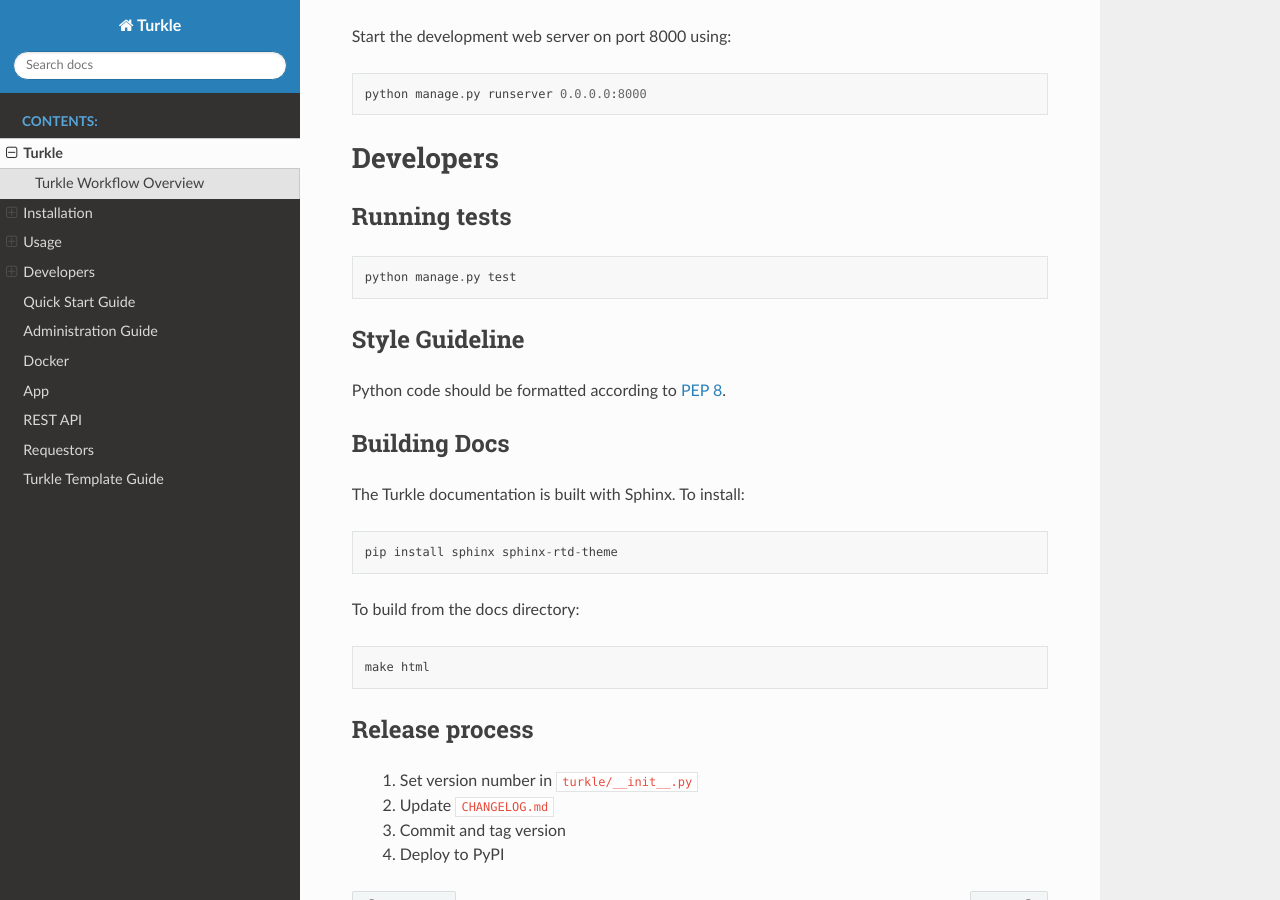
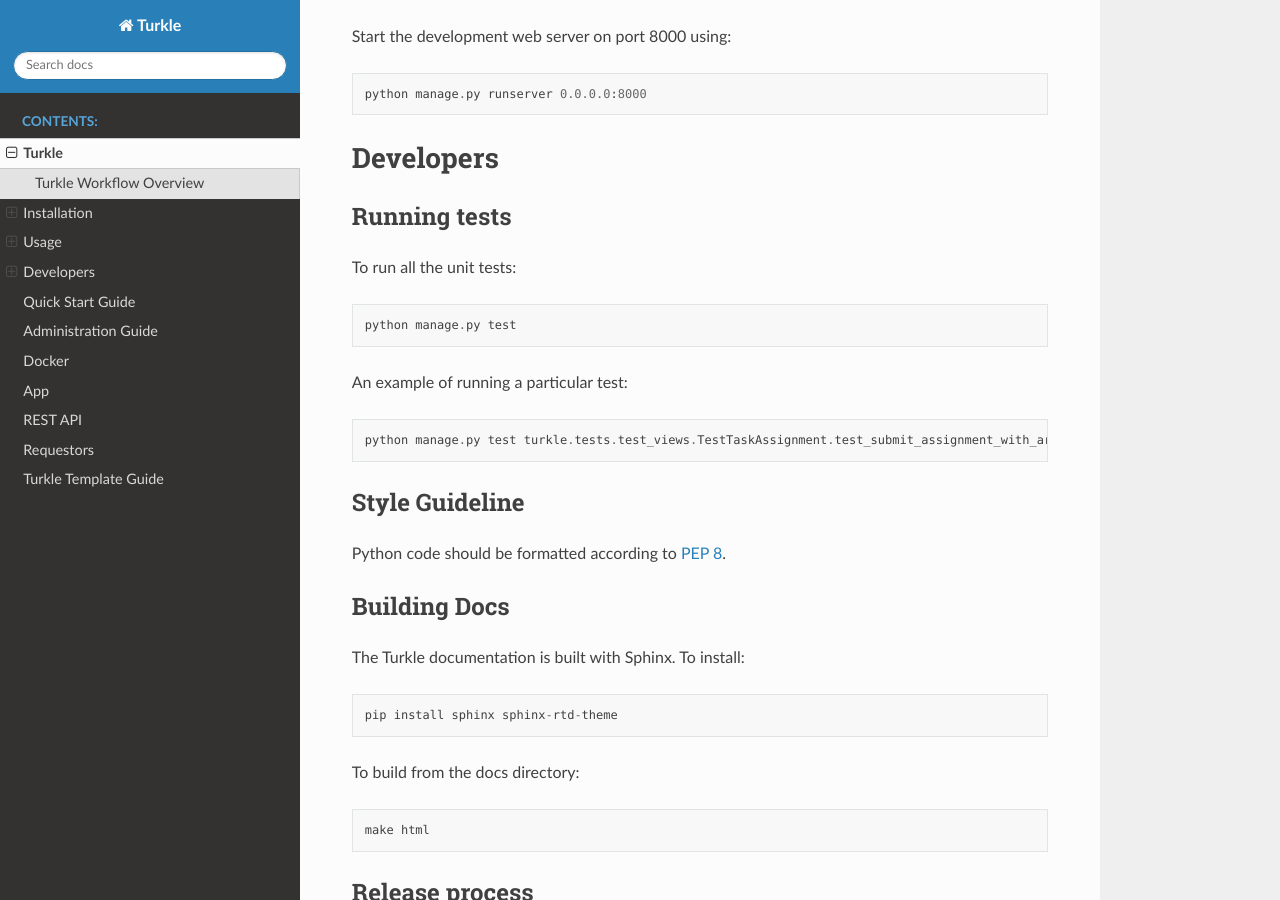
Before and after one commit to hltcoe/turkle, a Sphinx documentation site: the page built from docs/README.rst, in a window 1280 px wide and 900 px high, scrolled down 2907 px. Built offline with Sphinx 7.4.7 and the Read the Docs theme 3.1.0, drawn with Linux system fonts in a browser that asks for light colours.

Commit message:
update documentation on running unit tests

```diff
--- a/docs/README.rst
+++ b/docs/README.rst
@@ -142,10 +142,13 @@
 
 Running tests
 -------------
-
-::
+To run all the unit tests::
 
     python manage.py test
+
+An example of running a particular test::
+
+     python manage.py test turkle.tests.test_views.TestTaskAssignment.test_submit_assignment_with_array_post_input
 
 Style Guideline
 ---------------
```
